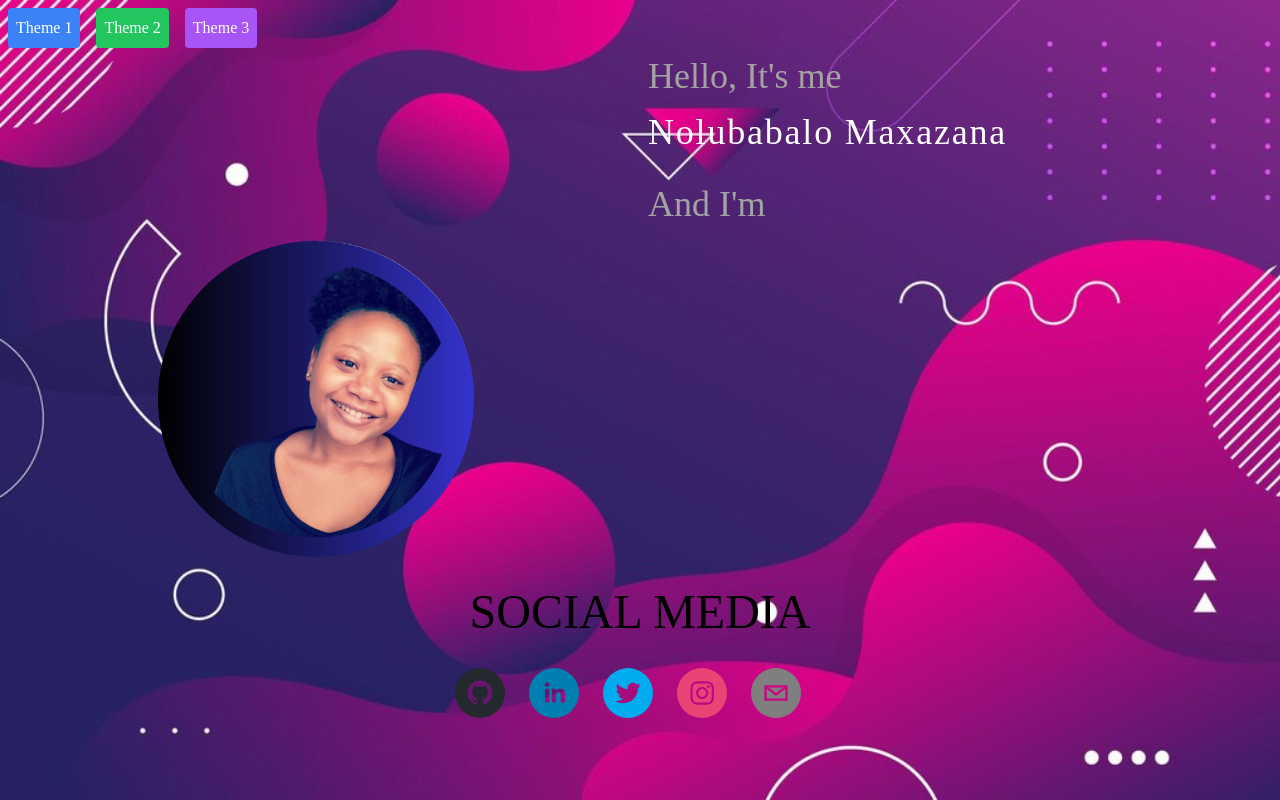
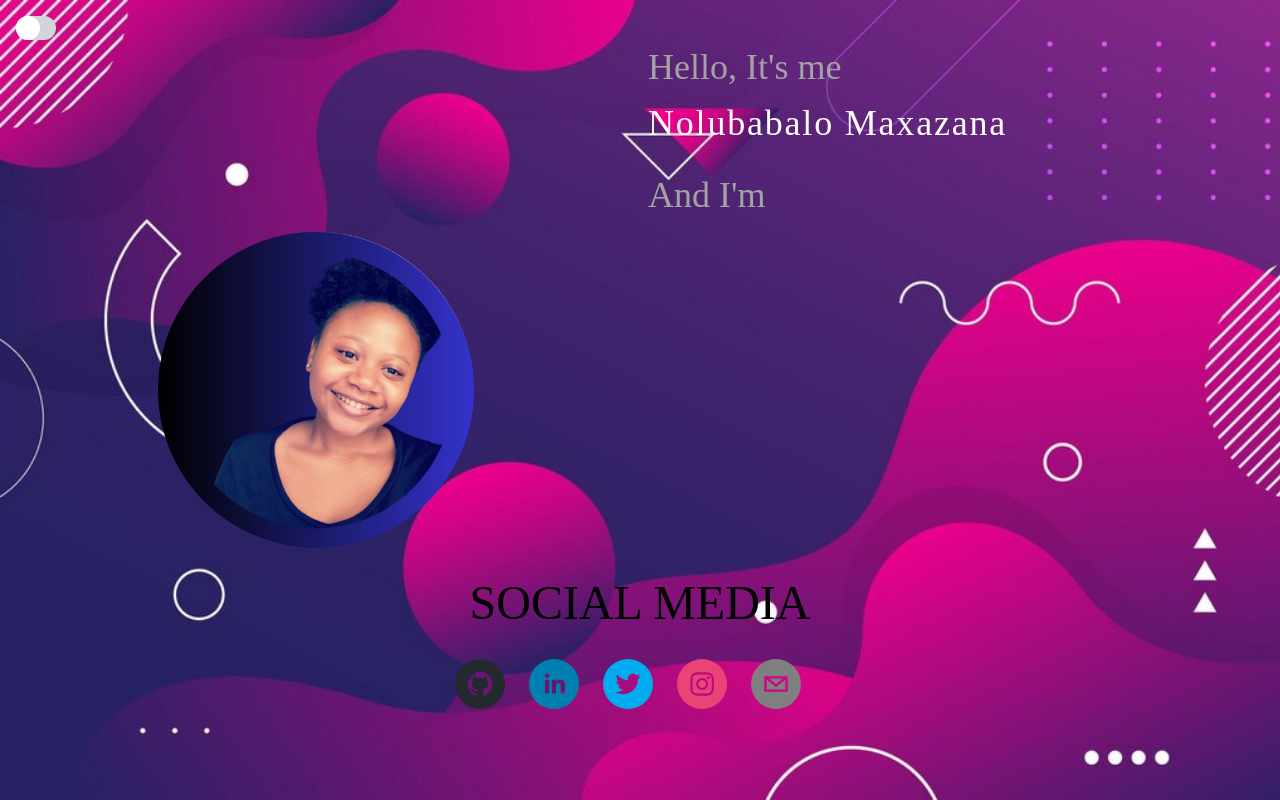
Before and after one commit to Nolu-M/nolu-portfolio, a React (Vite) app: page / in a window 1280 px wide. Built offline with nearby package versions, Linux system fonts and the light colour scheme; a web font is replaced by a local one.

Commit message:
theme button

```diff
--- a/src/components/ThemeSwitcher.jsx
+++ b/src/components/ThemeSwitcher.jsx
@@ -1,16 +1,33 @@
-import useTheme from "./useTheme";
+import { useState } from 'react';
+import useTheme from './useTheme';
 
 const ThemeSwitcher = () => {
-    const { switchTheme } = useTheme();
+  const { theme, switchTheme } = useTheme();
+  const [isTheme1, setIsTheme1] = useState(theme === 'theme1');
+
+  const toggleTheme = () => {
+    const newTheme = isTheme1 ? 'theme2' : 'theme1';
+    switchTheme(newTheme);
+    setIsTheme1(!isTheme1);
+  };
 
   return (
-    <div className='container mx-auto'>
-        <button onClick={() => switchTheme('theme1')} className="m-2 p-2 bg-blue-500 text-white rounded">Theme 1</button>
-        <button onClick={() => switchTheme('theme2')} className="m-2 p-2 bg-green-500 text-white rounded">Theme 2</button>
-        <button onClick={() => switchTheme('theme3')} className="m-2 p-2 bg-purple-500 text-white rounded">Theme 3</button>
+    <div className="container mx-auto">
+      <label className="switch relative inline-block w-10 h-6 bg-gray-300 rounded-full mt-4 ml-4">
+        <input
+          type="checkbox"
+          onChange={toggleTheme}
+          checked={!isTheme1}
+          className="absolute opacity-0 w-0 h-0"
+        />
+        <div
+          className={`slider absolute top-0 left-0 bg-white w-6 h-6 rounded-full transition-transform duration-300 ${
+            isTheme1 ? 'translate-x-0' : 'translate-x-full'
+          }`}
+        ></div>
+      </label>
+    </div>
+  );
+};
 
-    </div>
-  )
-}
-
-export default ThemeSwitcher
+export default ThemeSwitcher;
--- a/src/themes.css
+++ b/src/themes.css
@@ -10,9 +10,3 @@
     background-size: cover;
     background-repeat: no-repeat;
   }
-
-  .theme3 {
-    background-image: url('./assets/images/bg.jpg');
-    background-size: cover;
-    background-repeat: no-repeat;
-  }
```
Also changed, not shown: src/index.css (+0 -54 lines).
